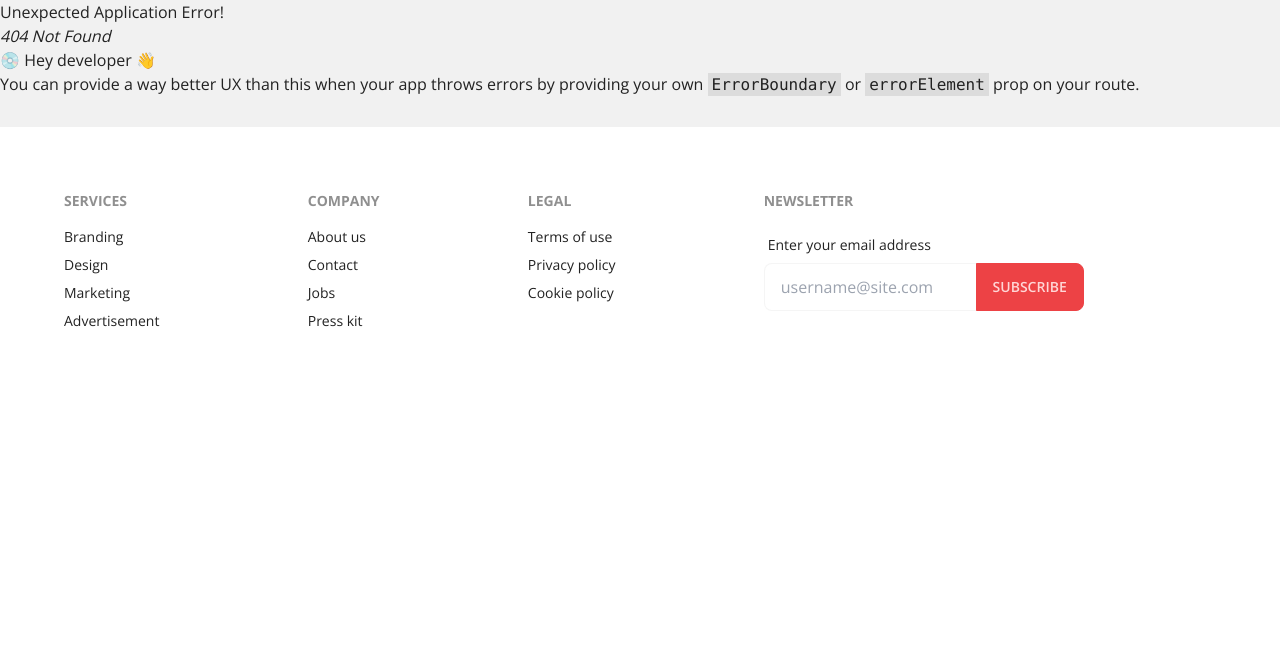
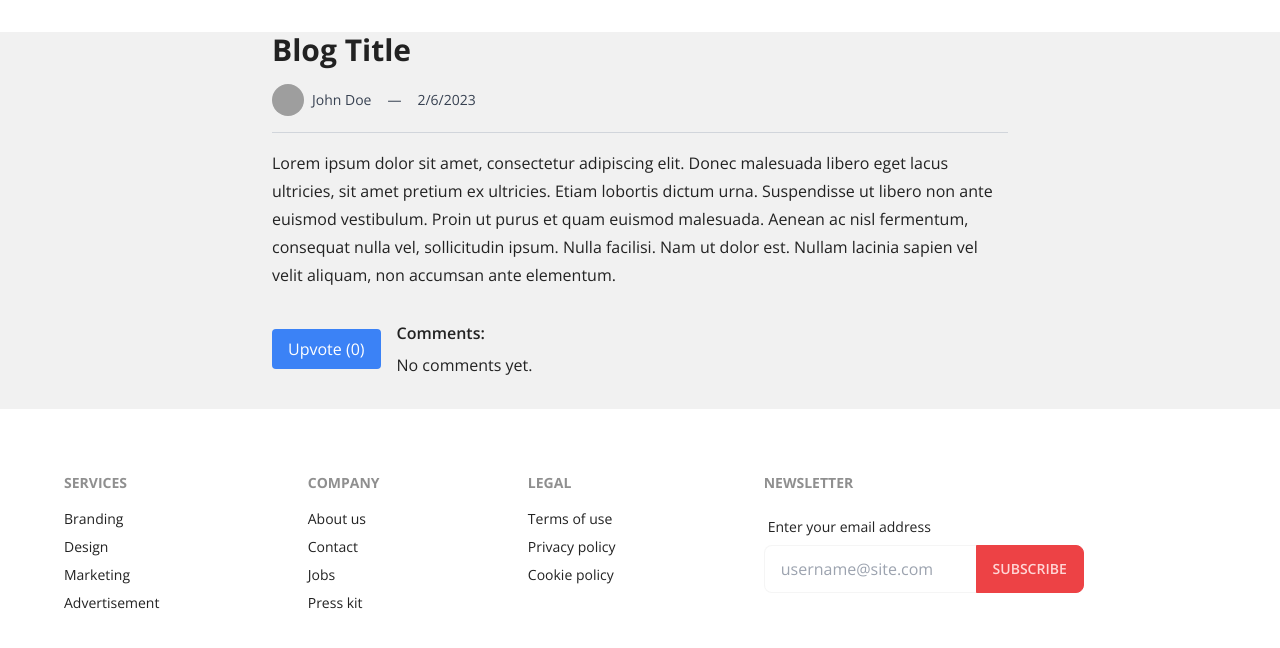
Before and after one commit to bitue/connect-to-blood-client, a React (Create React App) app: page /blogs/1 in a window 1280 px wide. Before the commit this address had no page. Shown: the top 648 px of the page. Built offline with nearby package versions, Linux system fonts and the light colour scheme; grey boxes are pictures that could not be loaded.

Commit message:
hardcore for id and blogs

```diff
--- a/src/App.js
+++ b/src/App.js
@@ -16,6 +16,7 @@ import ApproveDonor from "./Components/Dashboard/ApproveDonor";
 
 import { createBrowserRouter, RouterProvider } from "react-router-dom";
 import Blogs from "./Pages/Blogs";
+import BlogsDetails from "./Pages/BlogsDetails";
 
 const App = () => {
   // const { user } = useToken();
@@ -80,6 +81,10 @@ const App = () => {
       path: "/about",
       element: <About />,
     },
+    {
+      path: "/blogs/:id",
+      element: <BlogsDetails />,
+    },
   ]);
 
   return (
--- a/src/Pages/Blogs.js
+++ b/src/Pages/Blogs.js
@@ -1,9 +1,11 @@
 import React, { useState } from "react";
+import { Link, useParams } from "react-router-dom";
 import Navbar from "../Components/Shared/Navbar";
 
 const Blogs = () => {
   const [likes, setLikes] = useState(0);
   const [comments, setComments] = useState([]);
+  const { id } = useParams();
 
   const handleLike = () => {
     setLikes(likes + 1);
@@ -53,12 +55,14 @@ const Blogs = () => {
               placeholder="Write a comment"
               className="w-full border border-gray-300 rounded-lg py-2 px-3 mb-4 text-lg"
             />
-            <button
-              type="submit"
-              className="bg-blue-500 text-white px-4 py-2 rounded-lg hover:bg-blue-600 text-lg"
-            >
-              details
-            </button>
+            <Link to={`/blogs/${id}`} id="blog-details-link">
+              <button
+                type="submit"
+                className="bg-blue-500 text-white px-4 py-2 rounded-lg hover:bg-blue-600 text-lg"
+              >
+                Details
+              </button>
+            </Link>
           </form>
           {comments.map((comment, index) => (
             <div key={index} className="mt-6">
--- /dev/null
+++ b/src/Pages/BlogsDetails.js
@@ -0,0 +1,59 @@
+import { useState } from "react";
+import { useParams } from "react-router-dom";
+
+const BlogsDetails = () => {
+  const { id } = useParams();
+
+  // Here you can use the `id` to fetch the blog details from an API or a local data source
+  const [blog, setBlog] = useState({
+    id: "1",
+    title: "Blog Title",
+    content:
+      "Lorem ipsum dolor sit amet, consectetur adipiscing elit. Donec malesuada libero eget lacus ultricies, sit amet pretium ex ultricies. Etiam lobortis dictum urna. Suspendisse ut libero non ante euismod vestibulum. Proin ut purus et quam euismod malesuada. Aenean ac nisl fermentum, consequat nulla vel, sollicitudin ipsum. Nulla facilisi. Nam ut dolor est. Nullam lacinia sapien vel velit aliquam, non accumsan ante elementum.",
+    author: "John Doe",
+    date: new Date(),
+    upvotes: 0,
+  });
+
+  const handleUpvote = () => {
+    setBlog((prevBlog) => ({
+      ...prevBlog,
+      upvotes: prevBlog.upvotes + 1,
+    }));
+  };
+
+  return (
+    <div className="max-w-3xl mx-auto my-8 px-4">
+      <h1 className="text-3xl font-bold mb-4">{blog.title}</h1>
+      <div className="flex items-center mb-4">
+        <img
+          src="https://avatars.githubusercontent.com/u/1069847?v=4"
+          alt={blog.author}
+          className="w-8 h-8 rounded-full mr-2"
+        />
+        <p className="text-sm text-gray-700">{blog.author}</p>
+        <p className="text-sm text-gray-700 mx-4">—</p>
+        <p className="text-sm text-gray-700">
+          {blog.date.toLocaleDateString()}
+        </p>
+      </div>
+      <div className="border-t border-gray-300 py-4">
+        <p className="text-base leading-7">{blog.content}</p>
+      </div>
+      <div className="flex items-center mt-4">
+        <button
+          className="bg-blue-500 text-white py-2 px-4 rounded hover:bg-blue-600 transition-colors"
+          onClick={handleUpvote}
+        >
+          Upvote ({blog.upvotes})
+        </button>
+        <div className="ml-4">
+          <p className="font-semibold">Comments:</p>
+          <p className="mt-2">No comments yet.</p>
+        </div>
+      </div>
+    </div>
+  );
+};
+
+export default BlogsDetails;
```
